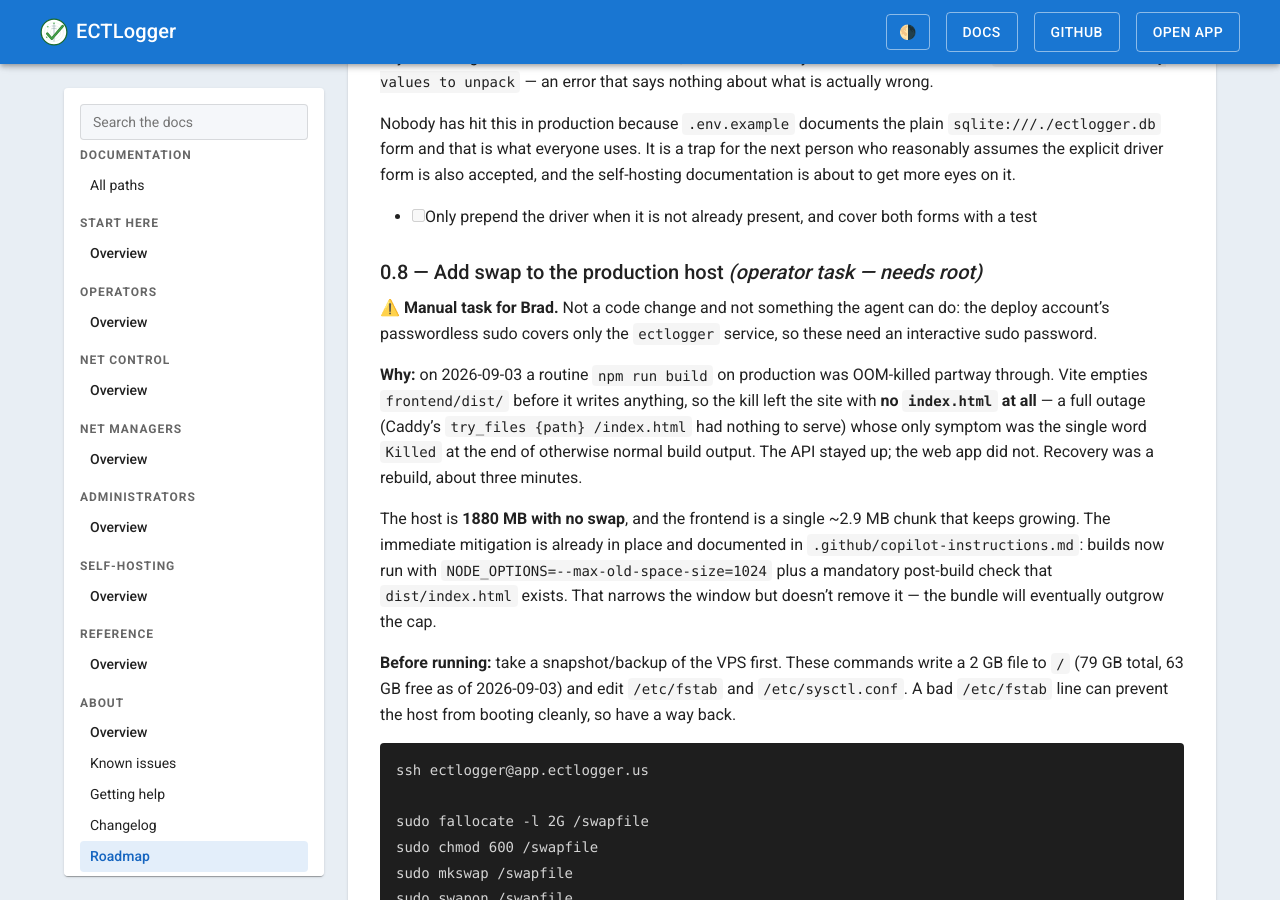
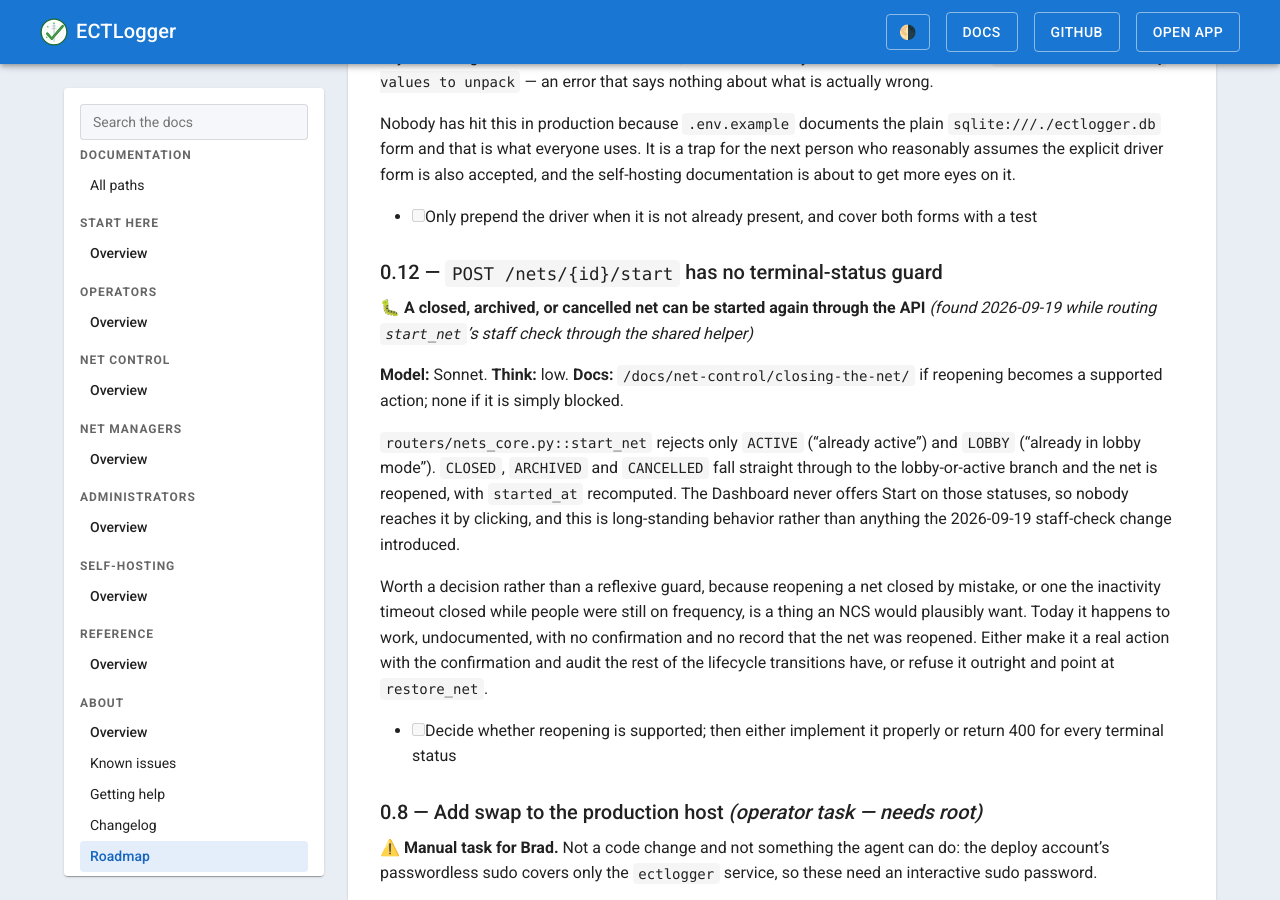
Before and after one commit to bradbrownjr/ectlogger, a Jekyll site: the page built from docs/ROADMAP.md, in a window 1280 px wide and 900 px high, scrolled down 2914 px. Built offline with Jekyll 4.4.1, drawn with Linux system fonts in a browser that asks for light colours; comment, search, counter and statistics services are not loaded.

Commit message:
Roadmap: start_net has no terminal-status guard
Found while routing start_net's staff check through the shared helper. Only
ACTIVE and LOBBY are rejected, so a CLOSED, ARCHIVED or CANCELLED net is
reopened by the API. Long-standing, unreachable from the UI, and arguably a
feature somebody wants -- so it is a decision, not a reflexive guard.

Co-Authored-By: Claude Opus 5 <noreply@anthropic.com>
Claude-Session: https://claude.ai/code/session_018UAo5kvnrfbeiLuzfXbk9A

```diff
--- a/docs/ROADMAP.md
+++ b/docs/ROADMAP.md
@@ -93,6 +93,29 @@ the next person who reasonably assumes the explicit driver form is also
 accepted, and the self-hosting documentation is about to get more eyes on it.
 
 - [ ] Only prepend the driver when it is not already present, and cover both forms with a test
+
+### 0.12 — `POST /nets/{id}/start` has no terminal-status guard
+
+**🐛 A closed, archived, or cancelled net can be started again through the API** *(found 2026-09-19 while routing `start_net`'s staff check through the shared helper)*
+
+**Model:** Sonnet. **Think:** low.
+**Docs:** `/docs/net-control/closing-the-net/` if reopening becomes a supported action; none if it is simply blocked.
+
+`routers/nets_core.py::start_net` rejects only `ACTIVE` ("already active") and
+`LOBBY` ("already in lobby mode"). `CLOSED`, `ARCHIVED` and `CANCELLED` fall
+straight through to the lobby-or-active branch and the net is reopened, with
+`started_at` recomputed. The Dashboard never offers Start on those statuses, so
+nobody reaches it by clicking, and this is long-standing behavior rather than
+anything the 2026-09-19 staff-check change introduced.
+
+Worth a decision rather than a reflexive guard, because reopening a net closed
+by mistake, or one the inactivity timeout closed while people were still on
+frequency, is a thing an NCS would plausibly want. Today it happens to work,
+undocumented, with no confirmation and no record that the net was reopened.
+Either make it a real action with the confirmation and audit the rest of the
+lifecycle transitions have, or refuse it outright and point at `restore_net`.
+
+- [ ] Decide whether reopening is supported; then either implement it properly or return 400 for every terminal status
 
 ### 0.8 — Add swap to the production host *(operator task — needs root)*
 
```
